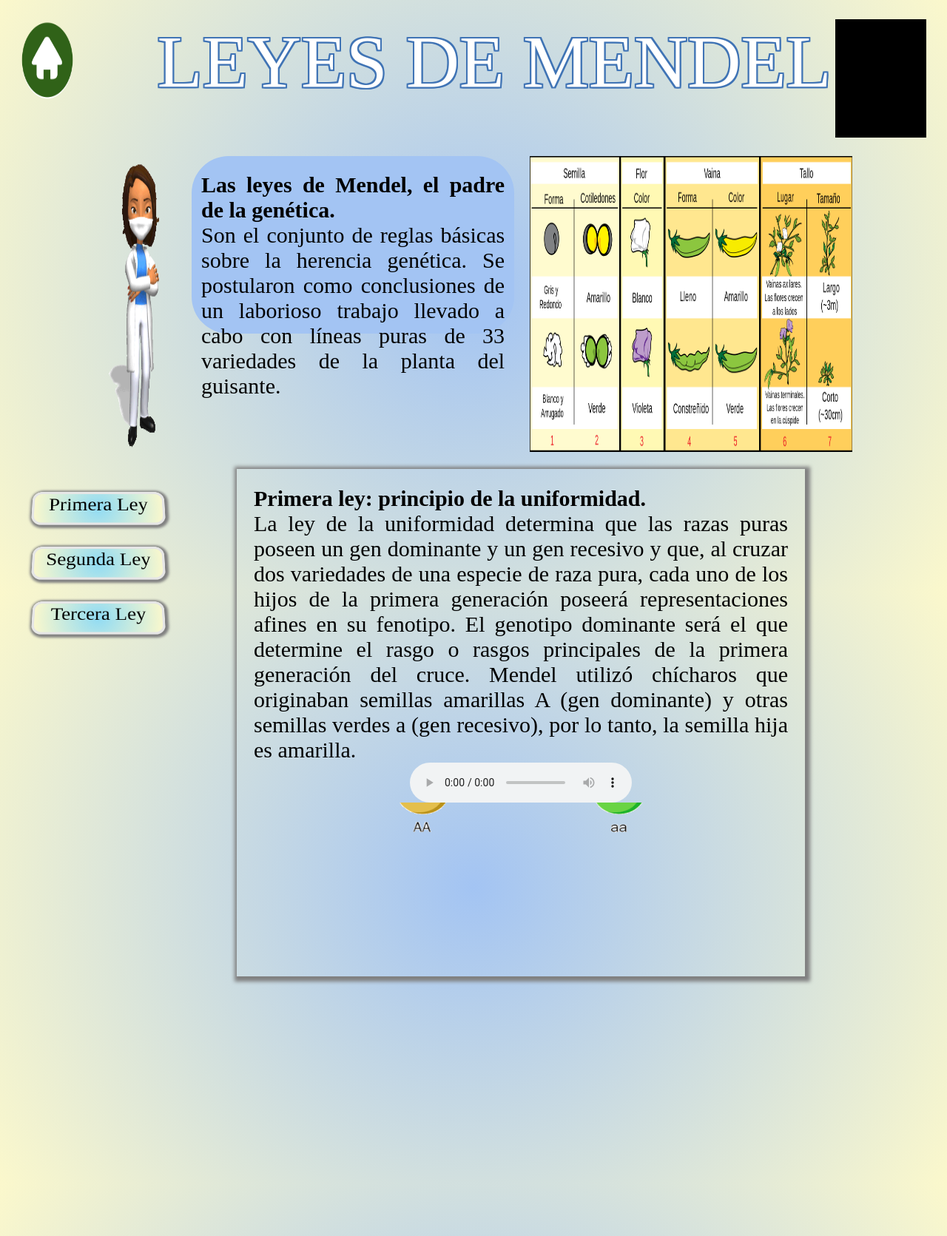
After one commit to nicasop/mendelEncarta, a PHP site: page /leyes.php in a window 1280 px wide. The commit adds this page. Shown: the whole page at 74% size. Run offline with PHP 8.4, Linux system fonts and the light colour scheme.

Commit message:
Cambios y arreglos

```diff
--- a/css/estilos.css
+++ b/css/estilos.css
@@ -151,6 +151,9 @@ main:before {
     font-size: 25px;
     font-weight: bolder;
     text-decoration: none;
+    width: 80%;
+    height: 5rem;
+
 }
 
 .contenedor_main .menu .sub2 .cont_img{
@@ -170,6 +173,9 @@ main:before {
     font-size: 25px;
     font-weight: bolder;
     text-decoration: none;
+    margin-left: 10px;
+    width: 80%;
+    height: 5rem;
 }
 
 .contenedor_main .menu .sub .cont_img{
--- a/css/estilosl.css
+++ b/css/estilosl.css
@@ -83,7 +83,8 @@ main{
 }
 
 .intro_tabla{
-    width: 30%;
+    margin-left: 2%;
+    width: 50%;
     height: 100%;
     background-color: black;
 }
@@ -110,99 +111,97 @@ main{
 .primera_ley  p{
     padding: 3%;
     margin-top: 2%;
-
+    display: flex;
+    justify-content: center;
     font-size: 30px;
 }
 
+.conte_primera_ley{
+    padding: 2.5%;
+    margin-top: 3%;
+    display: flex;
+    justify-content: center;
+}
+
 .primera_ley_img{
+
     margin: 2%;
-    width: 25%;
-    margin-right: 25%;
+    width: 50%;
     height: 20rem;
     /* background-color: black; */
 }
 
 .primera_audio{
-    position: absolute;
-    margin-left: 80%;
-}
-
-/*Segunda ley*/
-.section2{
-
-    width: 100%;
-    height: 20rem;
-    margin-top: 5%;
     display: flex;
-    justify-content: space-between;
-
-}
-.segunda_ley{
-    margin: 2%;
-    margin-left: 8%;
-    width: 50%;
-    height: 24.5rem;
-    background-color: #A3C4F3;
-    border-radius: 50px;
-    text-align: justify;
-    /* box-shadow: 2px 2px 5px 5px #017f05; */
-}
-
-.segunda_ley  p{
-    padding: 3%;
-    margin-top: 2%;
-
-    font-size: 30px;
-}
-
-.segunda_ley_img{
-    margin: 2%;
-    width: 25%;
-    margin-right: 25%;
-    height: 20rem;
-    /* background-color: black; */
+    justify-content: center;
+    margin-left: 17%;
 }
 
 
-/*Tercera ley*/
-
-/*Segunda ley*/
-.section3{
-
-    width: 100%;
-    height: 20rem;
-    margin-top: 5%;
-    display: flex;
-    justify-content: space-between;
-}
-.tercera_ley{
-    margin: 2%;
-    margin-left: 8%;
-    width: 50%;
-    height: 24.5rem;
-    background-color: #A3C4F3;
-    border-radius: 50px;
-    text-align: justify;
-    /* box-shadow: 2px 2px 5px 5px #017f05; */
-}
-
-.tercera_ley  p{
-    padding: 3%;
-    margin-top: 2%;
-
-    font-size: 30px;
-}
-
-.tercera_ley_img{
-    margin: 2%;
-    width: 25%;
-    margin-right: 25%;
-    height: 20rem;
-    /* background-color: black; */
-}
 .fantasma{
     margin-top: 5%;
     height: 2rem;
     width: 100%;
 
 }
+
+.menu{
+    position: absolute;
+    margin-top: 3%;
+    width: 20%;
+    height: 30rem;
+
+    display: flex;
+    flex-direction: column;
+
+
+
+}
+.menu3d {
+    background: radial-gradient(circle,#90DBF4,#FBF8CC);
+
+    width: 100%;
+    height: 4rem;
+    transform:
+    perspective(750px)
+    translate3d(0px, 0px, -250px)
+    rotateX(27deg)
+    scale(0.9, 0.9);
+    border-radius: 20px;
+    border: 5px solid #e6e6e6;
+    box-shadow: 0 70px 40px -20px rgba(0, 0, 0, 0.2);
+    transition: 0.4s ease-in-out transform;
+    box-shadow: 2px 2px 5px 5px grey;
+    text-align: center;
+
+    }
+  .menu3d:hover {
+    transform: translate3d(0px, 0px, -250px);
+  }
+
+.menu3d a{
+
+    text-decoration: none;
+    font-size: 40px;
+    color: black;
+
+}
+
+section{
+    position: absolute;
+    margin-left: 25%;
+    display: flex;
+    justify-content: center;
+    width: 60%;
+    height: 40rem;
+}
+
+.divD{
+    margin-top: 3%;
+    width: 100%;
+    height: 40rem;
+    box-shadow: 2px 2px 5px 5px grey;
+    padding: 3%;
+    text-align: justify;
+    font-size: 30px;
+}
--- a/index.html
+++ b/index.html
@@ -30,7 +30,7 @@
                 </div>
                 <div class="sub">
                     <div class="cont_img"></div>
-                    <a href="leyes.html" >LEYES DE MENDEL</a>
+                    <a href="leyes.php" >LEYES DE MENDEL</a>
                 </div>
                 <div class="sub">
                     <div class="cont_img"></div>
--- /dev/null
+++ b/leyes.php
@@ -0,0 +1,153 @@
+<!DOCTYPE html>
+<html lang="en">
+<head>
+    <meta charset="UTF-8">
+    <meta http-equiv="X-UA-Compatible" content="IE=edge">
+    <meta name="viewport" content="width=device-width, initial-scale=1.0">
+    <link rel="stylesheet" href="css/estilosl.css">
+    <title>Leyes</title>
+</head>
+<body>
+    <div class="icono_home">
+        <a href="index.html"><img src="imagenes/home.png"></a>
+    </div>
+    <header>
+        <div id="demotext">LEYES DE MENDEL</div>
+        <div class="cont_icon"></div>
+    </header>
+
+    <main>
+        <div class="intro">
+
+            <div class="intro_img">
+                <img src="imagenes/Imagen4.gif" style="width: 100%; height: 100%;">
+            </div>
+            <div class="texto_intro">
+                <p>
+                    <strong>Las leyes de Mendel, el padre de la genética.</strong> <br>
+                    Son el conjunto de reglas básicas sobre la herencia genética.
+                    Se postularon como conclusiones de un laborioso trabajo llevado
+                    a cabo con líneas puras de 33 variedades de la planta del guisante.
+
+                </p>
+
+
+            </div>
+            <div class="intro_tabla">
+            <img src="imagenes/tabla LeyesMen_padreGen.png" style="width: 100%; height: 100%;">
+
+            </div>
+
+        </div>
+
+    </main>
+    <div class="menu">
+        <div class="menu3d" >
+            <a href="leyes.php?id=1">Primera Ley</a>
+        </div>
+        <div class="menu3d">
+            <a href="leyes.php?id=2">Segunda Ley</a>
+        </div>
+        <div class="menu3d">
+            <a href="leyes.php?id=3">Tercera Ley</a>
+        </div>
+    </div>
+    <section>
+    <?php
+            $id = 1;
+            if (isset($_REQUEST["id"])){
+                $id =  $_REQUEST["id"];
+            }
+
+            if ($id == 1){
+                echo   '<div class="divD">
+                    <p id="texto1">
+                    <strong>Primera ley: principio de la uniformidad. </strong> <br>
+                    La ley de la uniformidad determina que las razas
+                    puras poseen un gen dominante y un gen recesivo y
+                    que, al cruzar dos variedades de una especie de raza
+                     pura, cada uno de los hijos de la primera generación
+                      poseerá representaciones afines en su fenotipo.
+                      El genotipo dominante será el que determine el rasgo o
+                      rasgos principales de la primera generación del cruce.
+                       Mendel utilizó chícharos que originaban semillas amarillas
+                       A (gen dominante) y otras semillas verdes a (gen recesivo),
+                        por lo tanto, la semilla hija es amarilla.
+
+                    </p>
+                    <section class="primera_audio">
+                    <audio controls>
+                        <source src="horse.ogg" type="audio/ogg">
+                        <source src="horse.mp3" type="audio/mpeg">
+                      Your browser does not support the audio element.
+                      </audio>
+                </section>
+                    <div class="conte_primera_ley">
+                    <div class="primera_ley_img">
+                    <img src="imagenes/priUniformidad.gif" style="width: 100%; height: 100%;">
+                    </div>
+                    </div>
+                    </div>'
+                    ;
+            }
+            else if( $id ==2){
+                echo   '<div class="divD">
+                    <p id="texto2">
+                    <strong>Segunda ley: principio de segregación. </strong> <br>
+                La ley de la Segregación determina que debe existir
+                la separación del Alelo de cada uno de los pares de
+                 los progenitores para que se transfiera la información
+                  genética al hijo. En conclusión, cada padre aporta un
+                   alelo que se deriva de cada uno, Mendel obtuvo a partir
+                    de la segunda generación de cruce de semillas, algunas
+                    de color verde por la separación de los alelos.
+
+                    </p>
+                    <section class="primera_audio">
+                    <audio controls>
+                        <source src="horse.ogg" type="audio/ogg">
+                        <source src="horse.mp3" type="audio/mpeg">
+                      Your browser does not support the audio element.
+                      </audio>
+                </section>
+                    <div class="conte_primera_ley">
+                    <div class="primera_ley_img">
+                    <img src="imagenes/prinSegrega.gif" style="width: 100%; height: 100%;">
+                    </div>
+                    </div>
+                    </div>'
+                    ;
+            }
+            else if( $id ==3){
+                echo   '<div class="divD">
+                <p id="texto3">
+                <strong>Tercera ley: principio de la transmisión independiente.</strong> <br>
+                La ley de la Herencia Independiente de Caracteres o Ley de la Asociación
+                Independiente determina que existen rasgos o características heredadas
+                 que son independientes, es decir, aisladas del fenotipo, lo cual no
+                 afecta al patrón de herencia de otros rasgos.En el ejemplo las letras
+                 mayúsculas representan a los alelos dominantes y las minúsculas a los
+                  alelos recesivos, al combinarse se producen diferentes variables.
+
+                </p>
+                <br>
+                <section class="primera_audio">
+                <audio controls>
+                    <source src="horse.ogg" type="audio/ogg">
+                    <source src="horse.mp3" type="audio/mpeg">
+                  Your browser does not support the audio element.
+                  </audio>
+            </section>
+                <div class="conte_primera_ley">
+                <div class="primera_ley_img">
+                <img src="imagenes/prinTransIndepen.gif" style="width: 100%; height: 100%;">
+                </div>
+                </div>
+                </div>'
+                ;
+            }
+        ?>
+    </section>
+    <div class="fantasma"></div>
+</body>
+</html>
```
Also changed, not shown: css/estiloh.css (+13 -0 lines), historia.html (+4 -5 lines), leyes.html (deleted, +0 -111 lines), css/estilosd.css (line endings or trailing spaces), imagenes/priUniformidad.gif, imagenes/prinSegrega.gif, imagenes/prinTransIndepen.gif, imagenes/tabla LeyesMen_padreGen.png (added).
